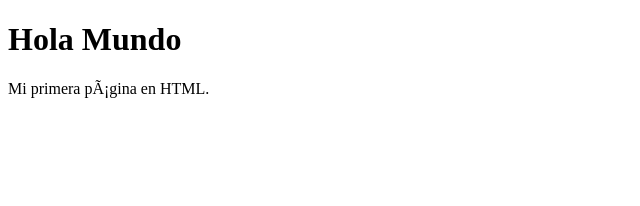
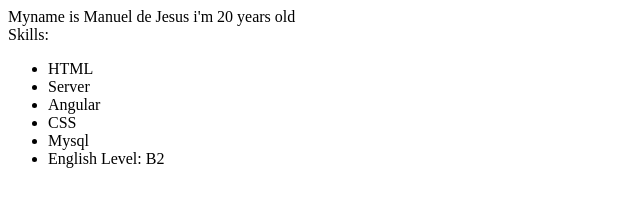
Before and after one commit to fajasma/Manuel, a plain HTML site: page hola mundo.html in a window 1280 px wide. Shown: the whole page, without its empty margins (0-640 px from the left). Drawn offline with Linux system fonts and the light colour scheme.

Commit message:
Añadiendo Skills

```diff
--- a/hola mundo.html
+++ b/hola mundo.html
@@ -1,11 +1,21 @@
 <!doctype html>
-<html>
+<html lang="en">
   <head>
     <meta charset="uft-8"/>
-    <title>Hola Mundo en HTML</title>
+    <title>Portafolio de Trabajos</title>
   </head>
   <body>
-    <h1>Hola Mundo</h1>
-    Mi primera página en HTML.
+    Myname is Manuel de Jesus i'm 20 years old
+    <br>Skills:
+    <ul>
+        <li>HTML</li>
+        <li>Server</li>
+        <li>Angular</li>
+        <li>CSS</li>
+        <li>Mysql</li>
+        <li>English Level: B2</li>
+
+      </ul>
+
   </body>
 </html>
```
